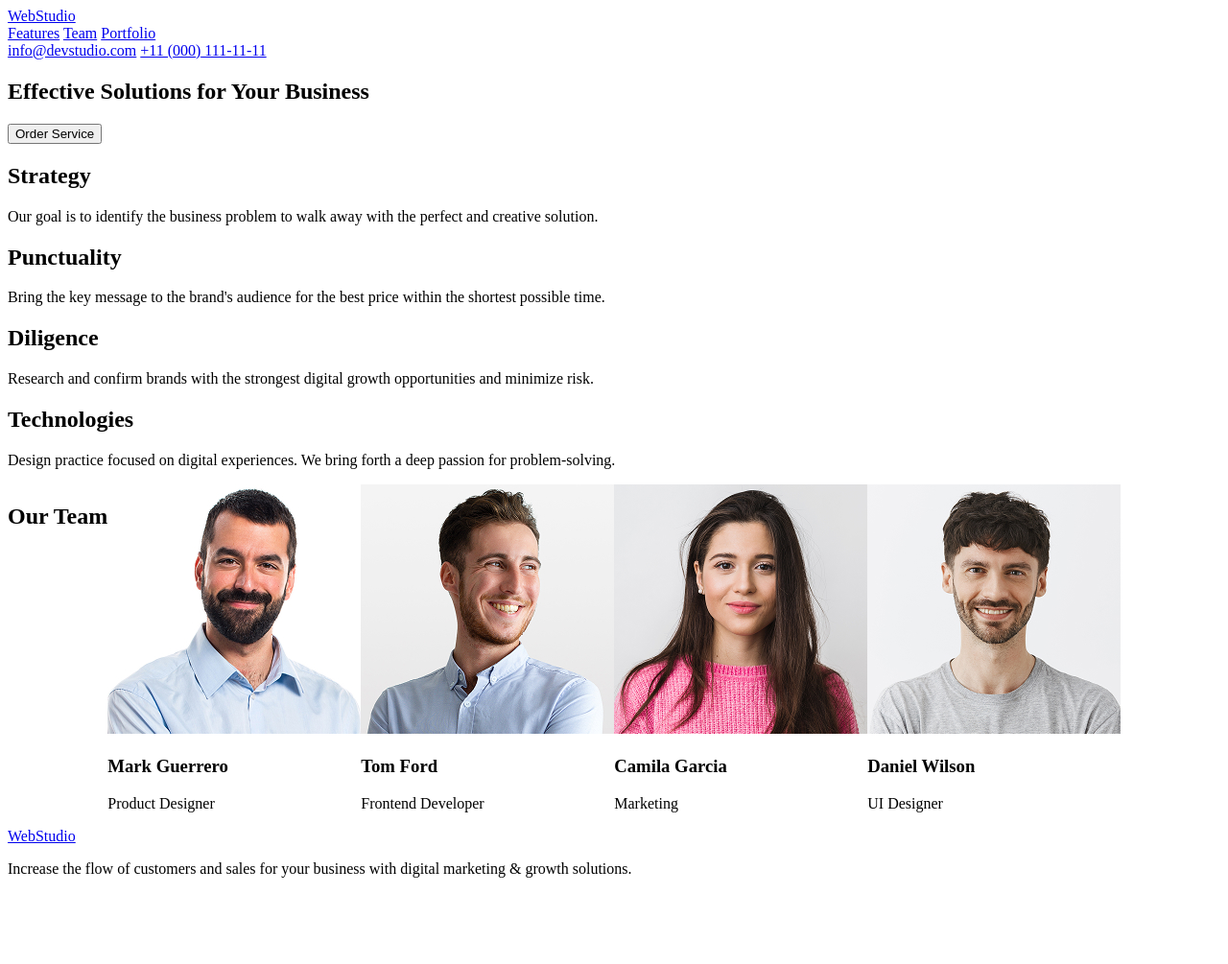
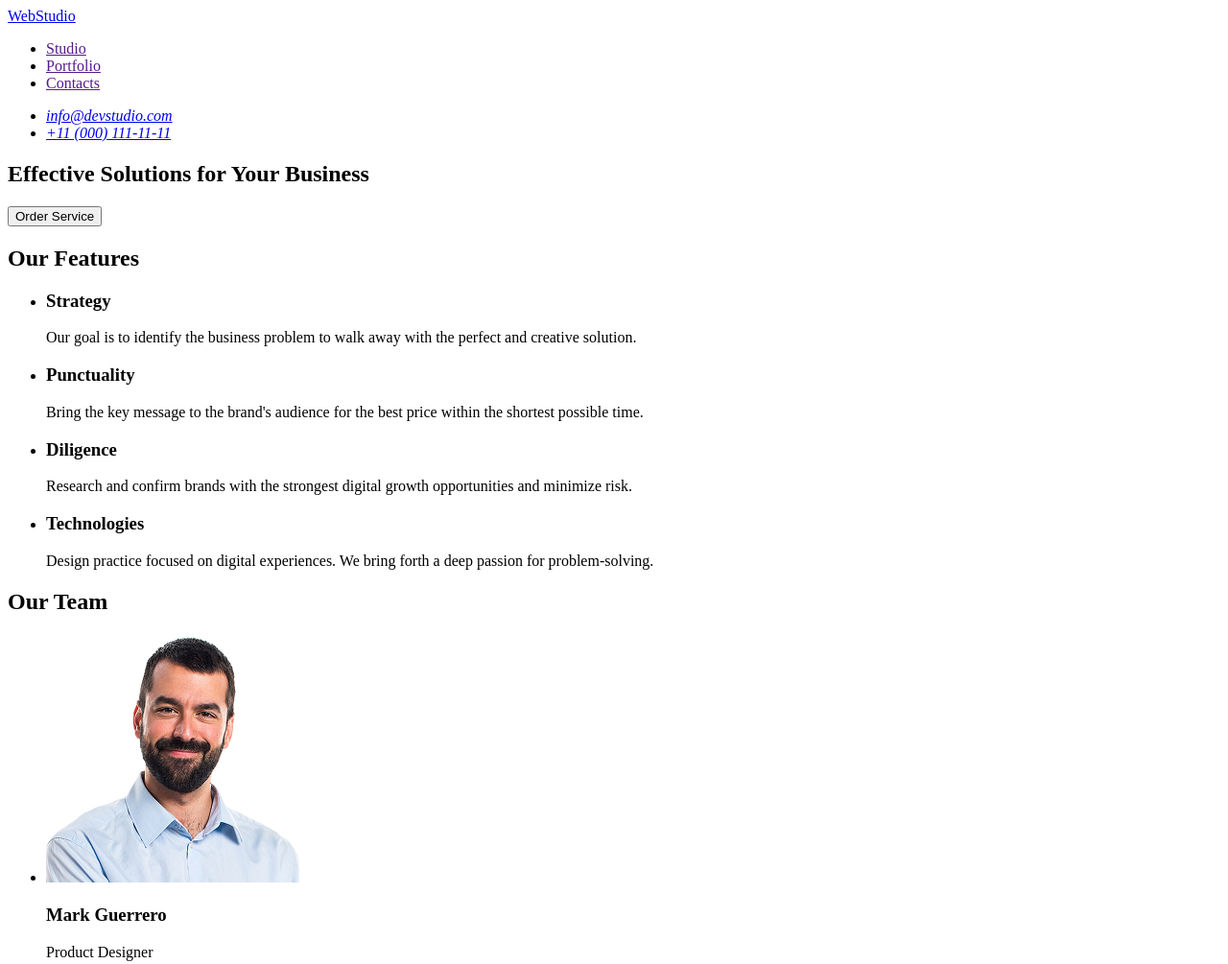
Before and after one commit to anastasiavladika974-eng/goit-markup-hw-01, a plain HTML site: page index.html in a window 1280 px wide. Shown: the top 1005 px of the page at 96% size. Before the commit the page ends 931 px from the top, so only its background shows below. Drawn offline with Linux system fonts and the light colour scheme.

Commit message:
fix markup according to feedback

```diff
--- a/index.html
+++ b/index.html
@@ -5,90 +5,110 @@
     <meta name="viewport" content="width=device-width, initial-scale=1.0" />
     <title>WebStudio</title>
   </head>
-
   <body>
-    <!-- 1. Шапка (Header) -->
-    <header>
-      <a href="#">WebStudio</a>
+    <!-- Шапка з id="header" -->
+    <header id="header">
+      <a href="./index.html">WebStudio</a>
       <nav>
-        <a href="#">Features</a>
-        <a href="#">Team</a>
-        <a href="#">Portfolio</a>
+        <ul>
+          <li><a href="">Studio</a></li>
+          <li><a href="">Portfolio</a></li>
+          <li><a href="">Contacts</a></li>
+        </ul>
       </nav>
-      <div>
-        <a href="mailto:info@devstudio.com">info@devstudio.com</a>
-        <a href="tel:+110001111111">+11 (000) 111-11-11</a>
-      </div>
+      <address>
+        <ul>
+          <li><a href="mailto:info@devstudio.com">info@devstudio.com</a></li>
+          <li><a href="tel:+110001111111">+11 (000) 111-11-11</a></li>
+        </ul>
+      </address>
     </header>
 
-    <!-- 2. Основна частина (Main) -->
     <main>
-      <!-- Секція 1: Головний заголовок -->
-      <section>
+      <!-- Секція 1 з id="hero" -->
+      <section id="hero">
         <h1>Effective Solutions for Your Business</h1>
         <button type="button">Order Service</button>
       </section>
 
-      <!-- Секція 2: Переваги -->
-      <section>
-        <h2>Strategy</h2>
+      <!-- Секція 2 з id="features" -->
+      <section id="features">
+        <h2>Our Features</h2>
+        <ul>
+          <li>
+            <h3>Strategy</h3>
             <p>
               Our goal is to identify the business problem to walk away with the
               perfect and creative solution.
             </p>
-
-        <h2>Punctuality</h2>
+          </li>
+          <li>
+            <h3>Punctuality</h3>
             <p>
               Bring the key message to the brand's audience for the best price
               within the shortest possible time.
             </p>
-
-        <h2>Diligence</h2>
+          </li>
+          <li>
+            <h3>Diligence</h3>
             <p>
               Research and confirm brands with the strongest digital growth
               opportunities and minimize risk.
             </p>
-
-        <h2>Technologies</h2>
+          </li>
+          <li>
+            <h3>Technologies</h3>
             <p>
-          Design practice focused on digital experiences. We bring forth a deep
-          passion for problem-solving.
+              Design practice focused on digital experiences. We bring forth a
+              deep passion for problem-solving.
             </p>
+          </li>
+        </ul>
       </section>
 
-      <!-- Секція 3: Команда -->
-      <section style="display: flex">
+      <!-- Секція 3 з id="team" (без CSS стилів!) -->
+      <section id="team">
         <h2>Our Team</h2>
-
-        <div>
-          <img src="./images/team-1 (1).jpg" alt="Mark Guerrero" width="264" />
+        <ul>
+          <li>
+            <img
+              src="./images/team-1 (1).jpg"
+              alt="Mark Guerrero"
+              width="264"
+            />
             <h3>Mark Guerrero</h3>
             <p>Product Designer</p>
-        </div>
-
-        <div>
+          </li>
+          <li>
             <img src="./images/team-2 (1).jpg" alt="Tom Ford" width="264" />
             <h3>Tom Ford</h3>
             <p>Frontend Developer</p>
-        </div>
-
-        <div>
-          <img src="./images/team-3 (1).jpg" alt="Camila Garcia" width="264" />
+          </li>
+          <li>
+            <img
+              src="./images/team-3 (1).jpg"
+              alt="Camila Garcia"
+              width="264"
+            />
             <h3>Camila Garcia</h3>
             <p>Marketing</p>
-        </div>
-
-        <div>
-          <img src="./images/team-4 (1).jpg" alt="Daniel Wilson" width="264" />
+          </li>
+          <li>
+            <img
+              src="./images/team-4 (1).jpg"
+              alt="Daniel Wilson"
+              width="264"
+            />
             <h3>Daniel Wilson</h3>
             <p>UI Designer</p>
-        </div>
+          </li>
+        </ul>
       </section>
     </main>
 
-    <!-- 3. Кінець -->
-    <footer>
-      <a href="#">WebStudio</a>
+    <!-- Підвал з id="footer" -->
+    <footer id="footer">
+      <a href="./index.html">WebStudio</a>
       <p>
         Increase the flow of customers and sales for your business with digital
         marketing & growth solutions.
```
Lines whose indentation alone changed are shown as unchanged.
